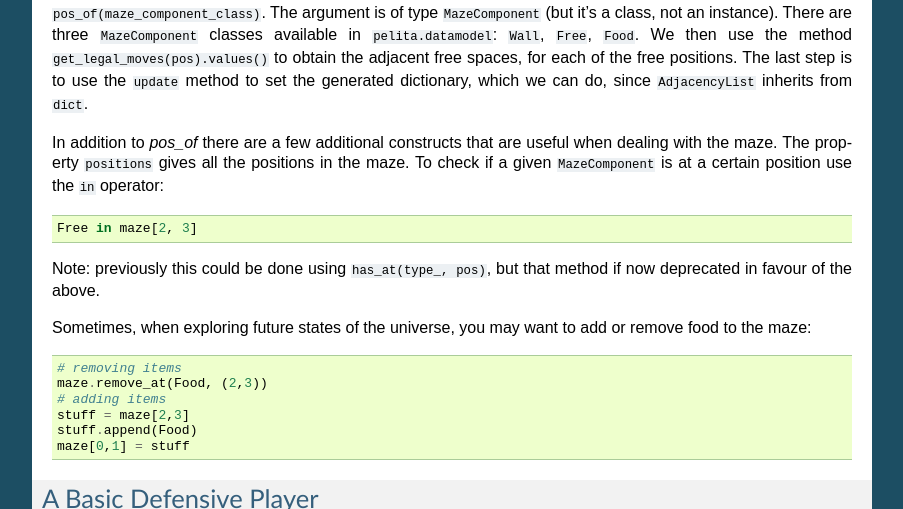
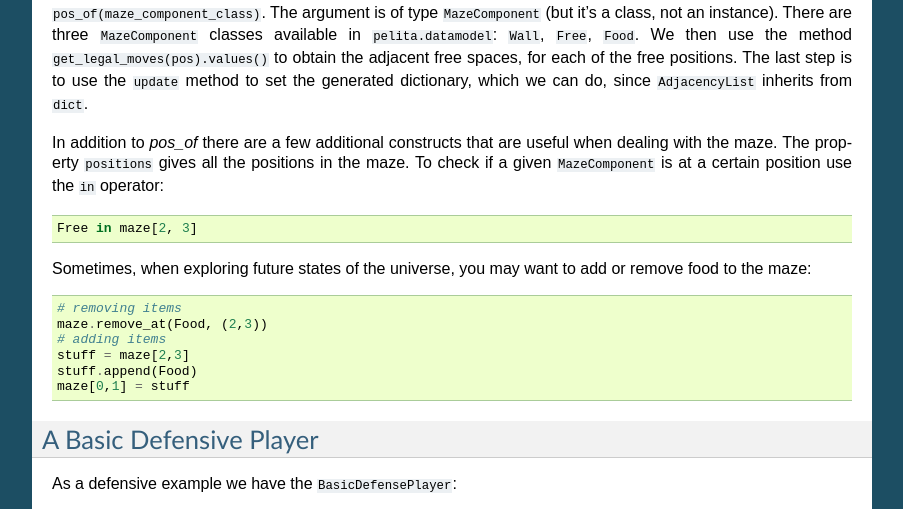
Before and after one commit to ASPP/pelita, a Sphinx documentation site: the page built from doc/source/writing_player.rst, in a window 1280 px wide and 900 px high, scrolled down 6480 px, cut to the strip 0-509 px from the top of the window. Shown: the whole strip, without its empty margins (198-1101 px from the left). Built offline with Sphinx 7.4.7, drawn with Linux system fonts in a browser that asks for light colours; the version number could not be read and is left out.

Commit message:
DOC: no need to confuse people with deprecation information. just do it right from the beginning

```diff
--- a/doc/source/writing_player.rst
+++ b/doc/source/writing_player.rst
@@ -326,9 +326,6 @@ position use the ``in`` operator::
 
     Free in maze[2, 3]
 
-Note: previously this could be done using ``has_at(type_, pos)``, but that method if now
-deprecated in favour of the above.
-
 Sometimes, when exploring future states of the universe, you may want to add or
 remove food to the maze::
 
```
